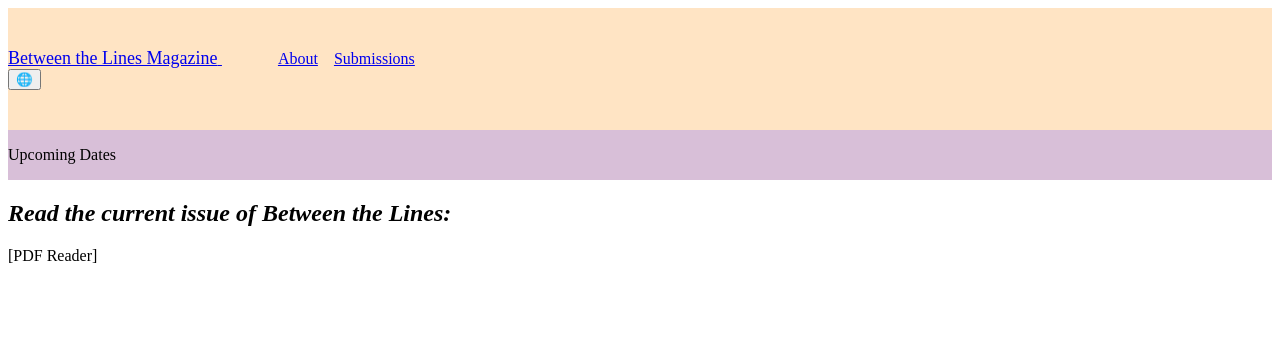
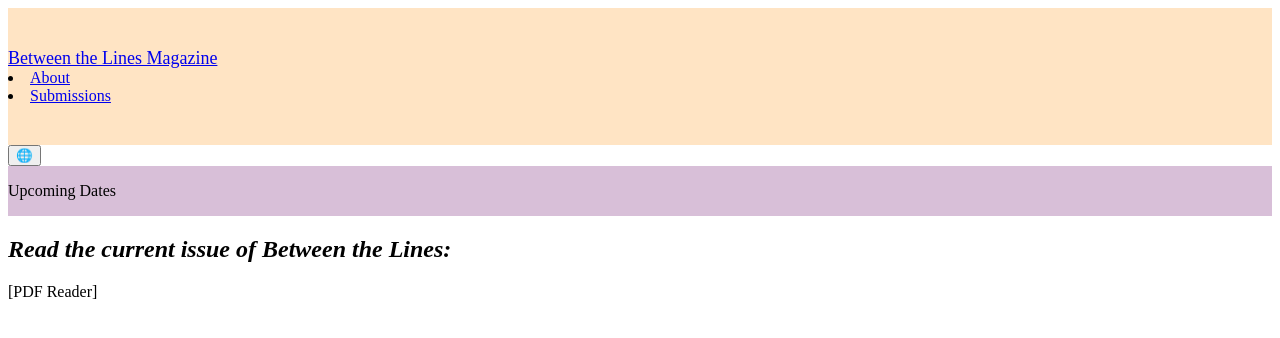
Before and after one commit to joyzwang/joyzwang.github.io, a React (Create React App) app in the folder app/: page / in a window 1280 px wide. Shown: the top 338 px of the page. Built offline with nearby package versions, Linux system fonts and the light colour scheme.

Commit message:
add: working menu language switches

```diff
--- a/app/src/Header.js
+++ b/app/src/Header.js
@@ -1,11 +1,18 @@
 import { Outlet, Link } from "react-router-dom";
 import { Languages, navbarContent } from "./content";
-import { useEffect, useState } from "react";
+import { useContext, useEffect, useState } from "react";
 import { getMenuInLanguage } from "./utils/getMenuInLanguage";
 import "./style.css";
 
 function Header() {
-  var [language, setLanguage] = useState(getDefaultLanguage());
+  var [language, setLanguage] = useState(Languages.en);
+
+  useEffect(() => {
+    const storedLanguage = localStorage.getItem("language");
+    if (storedLanguage && storedLanguage in Languages) {
+      setLanguage(localStorage.getItem("language"));
+    }
+  }, []);
 
   function toggleLanguage() {
     const currentLanguage = localStorage.getItem("language");
@@ -19,12 +26,6 @@
     setLanguage(updatedLanguage);
   }
 
-  const content = navbarContent[language];
-
-  useEffect(() => {
-    getMenuInLanguage(language);
-  }, []);
-
   return (
     <>
       <div className="header">
@@ -33,15 +34,10 @@
           Between the Lines Magazine{" "}
         </Link>
 
-        <Link className="nav-label" to="/about">
-          {content.about}
-        </Link>
-        <Link className="nav-label" to="/submissions">
-          {content.submissions}
-        </Link>
+        <NavMenu context={language} />
+      </div>
 
-        <div> </div>
-
+      <div>
         <input
           type="button"
           id="toggle-language"
@@ -49,25 +45,25 @@
           onClick={() => toggleLanguage()}
         />
       </div>
+
       <Outlet context={language} />
     </>
   );
 }
 export default Header;
 
-function navMenu(menu, language) {
-  var menuMarkdown = "";
-  if (!(language in Languages)) {
-    language = Languages.en;
-  }
-  for (let i = 0; i < menu.length; i++) {
-    menuMarkdown += `<Link className="nav-label" to=${menu[i].link}>${menu[i].language}</Link>`;
-  }
+function NavMenu(language) {
+  const menu = getMenuInLanguage(language.context);
 
-  return;
+  return (
+    <>
+      {menu.map((item) => {
+        return (
+          <li key={item.link}>
+            <Link to={item.link}>{item.label}</Link>
+          </li>
+        );
+      })}
+    </>
+  );
 }
-
-function getDefaultLanguage() {
-  var defaultLanguage = localStorage.getItem("language");
-  return (defaultLanguage in Languages === false) ? Languages.en : defaultLanguage;
-}
--- a/app/src/utils/getMenuInLanguage.js
+++ b/app/src/utils/getMenuInLanguage.js
@@ -8,7 +8,8 @@
 export function getMenuInLanguage(language) {
   var output = [];
   for (let i = 0; i < menu.length; i++) {
-    const item = new menuItem(menu[i][language], menu[i].link);
+    const thisMenuItem = menu[i];
+    const item = new menuItem(thisMenuItem[`${language}`], thisMenuItem.link);
     output.push(item);
   }
   return output;
```
